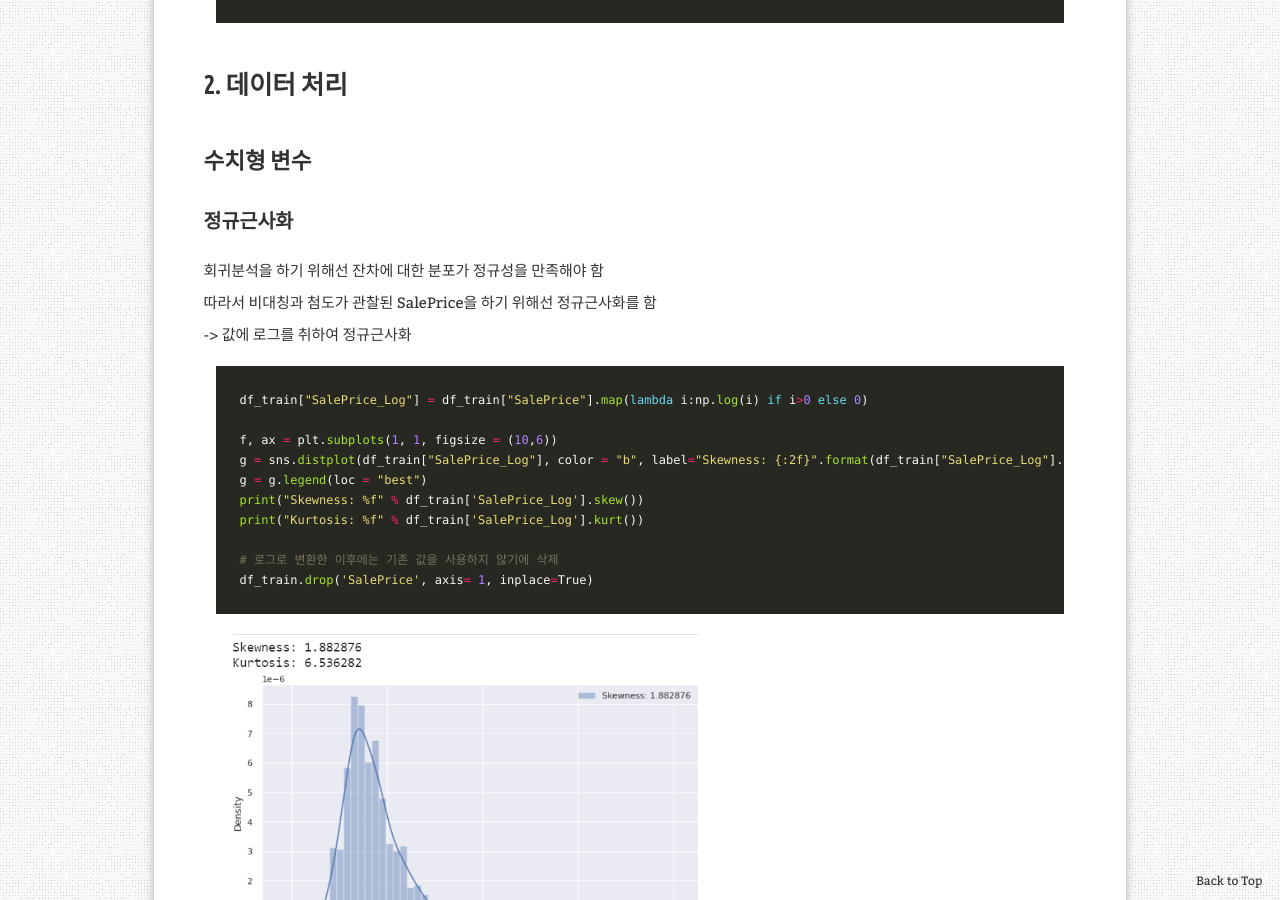
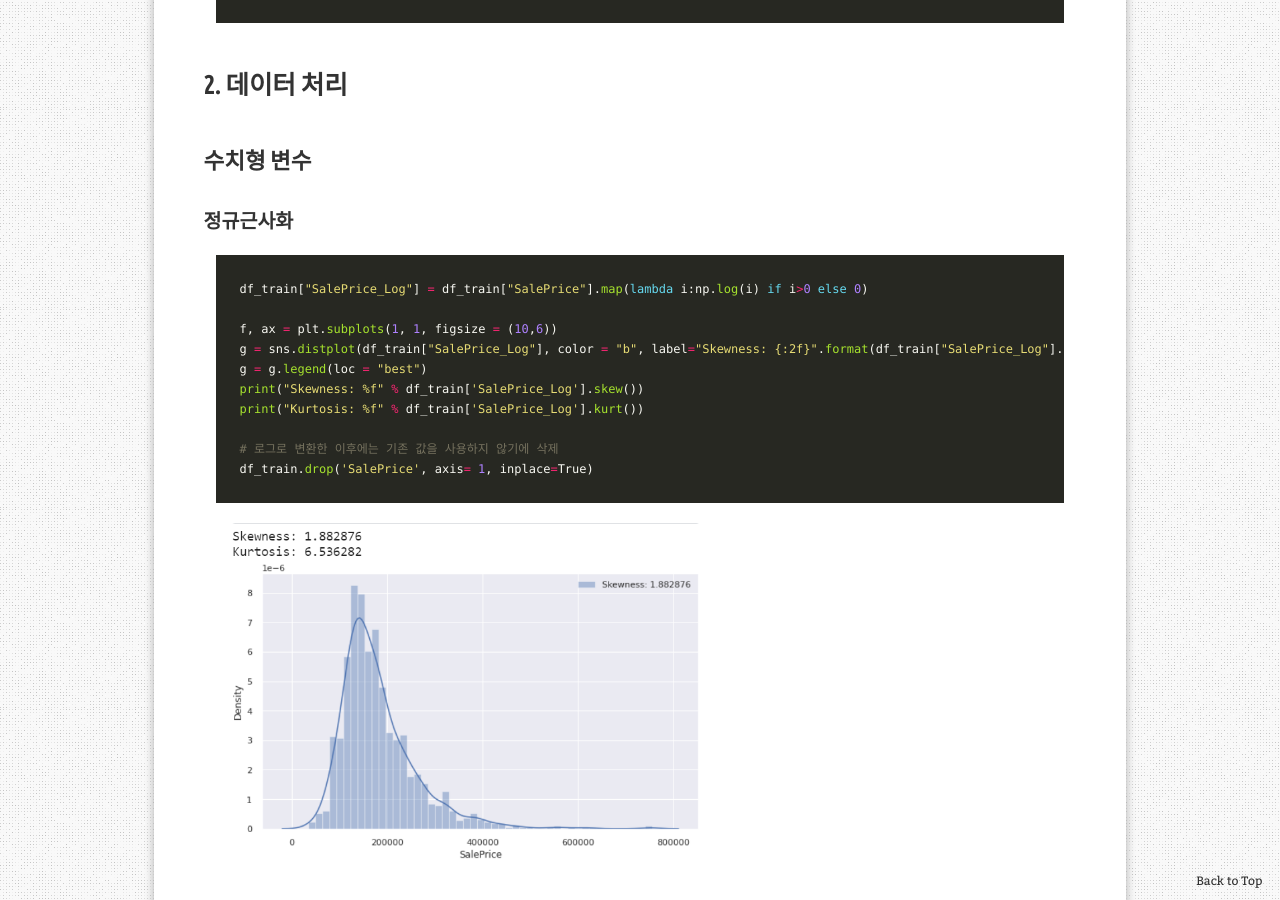
Before and after one commit to aristohyun/aristohyun.github.io, a Jekyll site: the page built from _posts/2021-06-27-House-Price.md, in a window 1280 px wide and 900 px high, scrolled down 5691 px. Built offline with Jekyll 4.4.1, drawn with Linux system fonts in a browser that asks for light colours; formulas are drawn with MathJax 3; comment, search, counter and statistics services are not loaded.

Commit message:
Update 2021-06-27-House-Price.md

```diff
--- a/_posts/2021-06-27-House-Price.md
+++ b/_posts/2021-06-27-House-Price.md
@@ -139,9 +139,6 @@ catg_weak_corr = ['Street', 'Alley', 'LotShape', 'LandContour', 'Utilities', 'Lo
 ## 수치형 변수
 
 ### 정규근사화
-회귀분석을 하기 위해선 잔차에 대한 분포가 정규성을 만족해야 함
-따라서 비대칭과 첨도가 관찰된 SalePrice을 하기 위해선 정규근사화를 함
--> 값에 로그를 취하여 정규근사화
 
 ~~~ python
 df_train["SalePrice_Log"] = df_train["SalePrice"].map(lambda i:np.log(i) if i>0 else 0)
```
